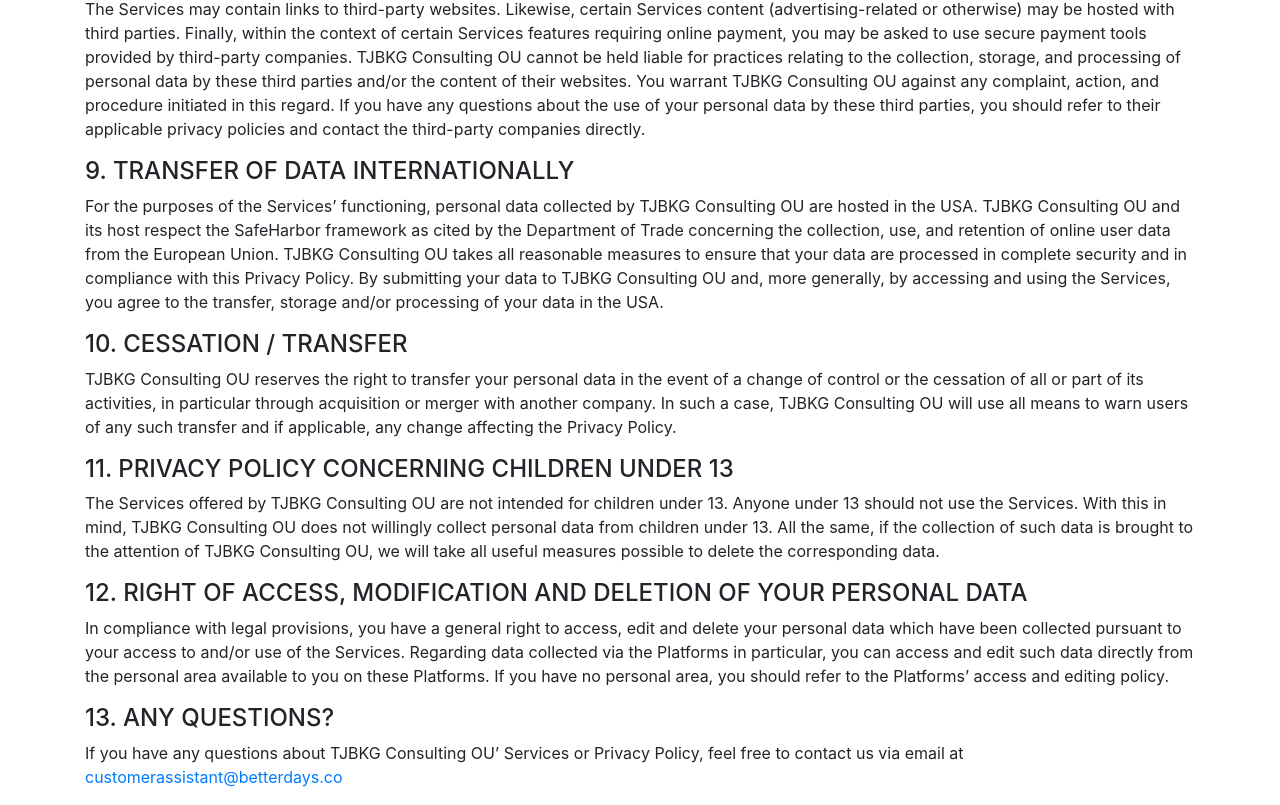
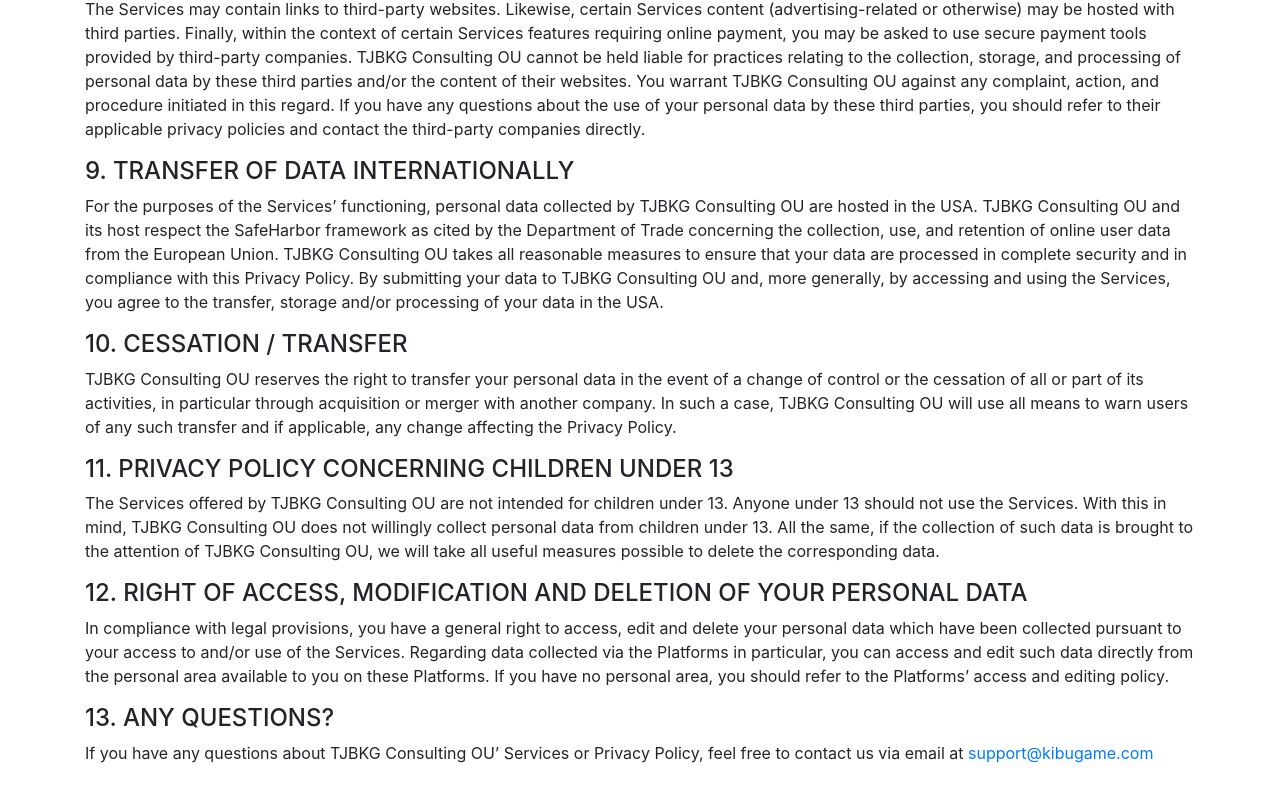
Before and after one commit to teddymeksavanh/caresteentrenous, a React (Create React App) app: page /terms in a window 1280 px wide. Shown: the part 2619-3424 px from the top of the page. After the commit the page ends 3400 px from the top, so only its background shows below. Built offline with nearby package versions, Linux system fonts and the light colour scheme.

Commit message:
meta tags updated

```diff
--- a/public/index.html
+++ b/public/index.html
@@ -7,6 +7,10 @@
   <meta name="viewport" content="width=device-width, initial-scale=1" />
   <meta name="theme-color" content="#000000" />
   <link rel="apple-touch-icon" href="%PUBLIC_URL%/logo.png" />
+  <meta property="og:title" content="KIBU">
+  <meta property="og:description" content="Kibu - Fun Convos With Friends">
+  <meta property="og:image" content="./logo.png">
+  <meta property="og:url" content="https://www.kibugame.com/">
   <!--
       manifest.json provides metadata used when your web app is installed on a
       user's mobile device or desktop. See https://developers.google.com/web/fundamentals/web-app-manifest/
@@ -28,7 +32,7 @@
     !function (f, b, e, v, n, t, s) {
       if (f.fbq) return; n = f.fbq = function () {
         n.callMethod ?
-        n.callMethod.apply(n, arguments) : n.queue.push(arguments)
+          n.callMethod.apply(n, arguments) : n.queue.push(arguments)
       };
       if (!f._fbq) f._fbq = n; n.push = n; n.loaded = !0; n.version = '2.0';
       n.queue = []; t = b.createElement(e); t.async = !0;
--- a/src/Terms.js
+++ b/src/Terms.js
@@ -71,7 +71,7 @@
 
 					<h4>13. ANY QUESTIONS?</h4>
 
-					<p>If you have any questions about TJBKG Consulting OU’ Services or Privacy Policy, feel free to contact us via email at <a href="mailto:customerassistant@betterdays.co">customerassistant@betterdays.co</a></p>
+					<p>If you have any questions about TJBKG Consulting OU’ Services or Privacy Policy, feel free to contact us via email at <a  href="mailto:support@kibugame.com">support@kibugame.com</a></p>
 				</div>
 			</div>
 		</div>
```
